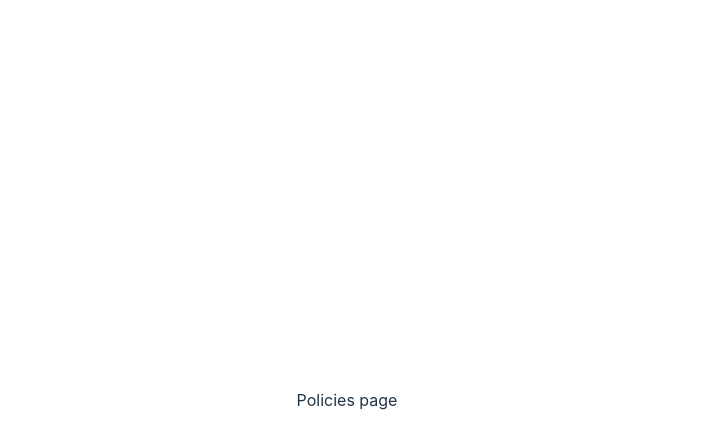
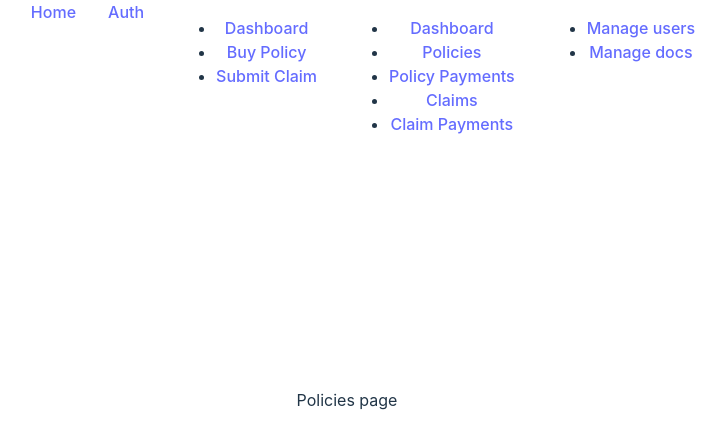
Before and after one commit to genasim/Insurance_Platform, a React (Vite) app in the folder frontend/: page /backoffice/policies in a window 1280 px wide. Shown: the top 448 px of the page, without its empty margins (293-1019 px from the left). Built offline with nearby package versions, Linux system fonts and the light colour scheme.

Commit message:
feat: add navbar to showcase SPA navigation

```diff
--- a/frontend/src/App.tsx
+++ b/frontend/src/App.tsx
@@ -1,27 +1,12 @@
-import { RouterProvider, createBrowserRouter } from "react-router-dom";
+import { Outlet } from "react-router-dom";
 import "./App.css";
-import { admin, backoffice, client, unprotected } from "./pages";
-
-const router = createBrowserRouter([
-  ...unprotected,
-  {
-    path: "/client",
-    children: [...client],
-  },
-  {
-    path: "/backoffice",
-    children: [...backoffice],
-  },
-  {
-    path: "/admin",
-    children: [...admin],
-  },
-]);
+import Navbar from "./components/Navbar";
 
 function App() {
   return (
     <>
-      <RouterProvider router={router} />
+      <Navbar />
+      <Outlet />
     </>
   );
 }
--- /dev/null
+++ b/frontend/src/components/Navbar.tsx
@@ -0,0 +1,56 @@
+import { Link } from "react-router-dom";
+import { admin, backoffice, client, unprotected } from "../pages";
+
+interface NavbarProps extends React.HTMLAttributes<HTMLElement> {}
+
+const Navbar: React.FC<NavbarProps> = (props) => {
+  const { ...rest } = props;
+
+  return (
+    <nav
+      style={{
+        width: "100vw",
+        position: "fixed",
+        top: "0",
+        left: "0",
+        height: "auto",
+        background: "white",
+        display: "flex",
+        gap: "2rem",
+        padding: "0 1rem",
+        alignItems: "start",
+        justifyContent: "center",
+      }}
+      {...rest}
+    >
+      {unprotected.map((page) => (
+        <Link  key={page.path} to={page.path}>
+          {page.title}
+        </Link>
+      ))}
+      <ul>
+        {client.map((page) => (
+          <li key={page.path}>
+            <Link to={`/client/${page.path}`}>{page.title}</Link>
+          </li>
+        ))}
+      </ul>
+      <ul>
+        {backoffice.map((page) => (
+          <li key={page.path}>
+            <Link to={`/backoffice/${page.path}`}>{page.title}</Link>
+          </li>
+        ))}
+      </ul>{" "}
+      <ul>
+        {admin.map((page) => (
+          <li key={page.path}>
+            <Link to={`/admin/${page.path}`}>{page.title}</Link>
+          </li>
+        ))}
+      </ul>
+    </nav>
+  );
+};
+
+export default Navbar;
--- a/frontend/src/main.tsx
+++ b/frontend/src/main.tsx
@@ -1,10 +1,34 @@
-import React from 'react'
-import ReactDOM from 'react-dom/client'
-import App from './App.tsx'
-import './index.css'
+import React from "react";
+import ReactDOM from "react-dom/client";
+import { RouterProvider, createBrowserRouter } from "react-router-dom";
+import App from "./App.tsx";
+import "./index.css";
+import { admin, backoffice, client, unprotected } from "./pages/index.ts";
 
-ReactDOM.createRoot(document.getElementById('root')!).render(
+const router = createBrowserRouter([
+  {
+    path: "/",
+    element: <App />,
+    children: [
+      ...unprotected,
+      {
+        path: "/client",
+        children: [...client],
+      },
+      {
+        path: "/backoffice",
+        children: [...backoffice],
+      },
+      {
+        path: "/admin",
+        children: [...admin],
+      },
+    ],
+  },
+]);
+
+ReactDOM.createRoot(document.getElementById("root")!).render(
   <React.StrictMode>
-    <App />
-  </React.StrictMode>,
-)
+    <RouterProvider router={router} />
+  </React.StrictMode>
+);
```
